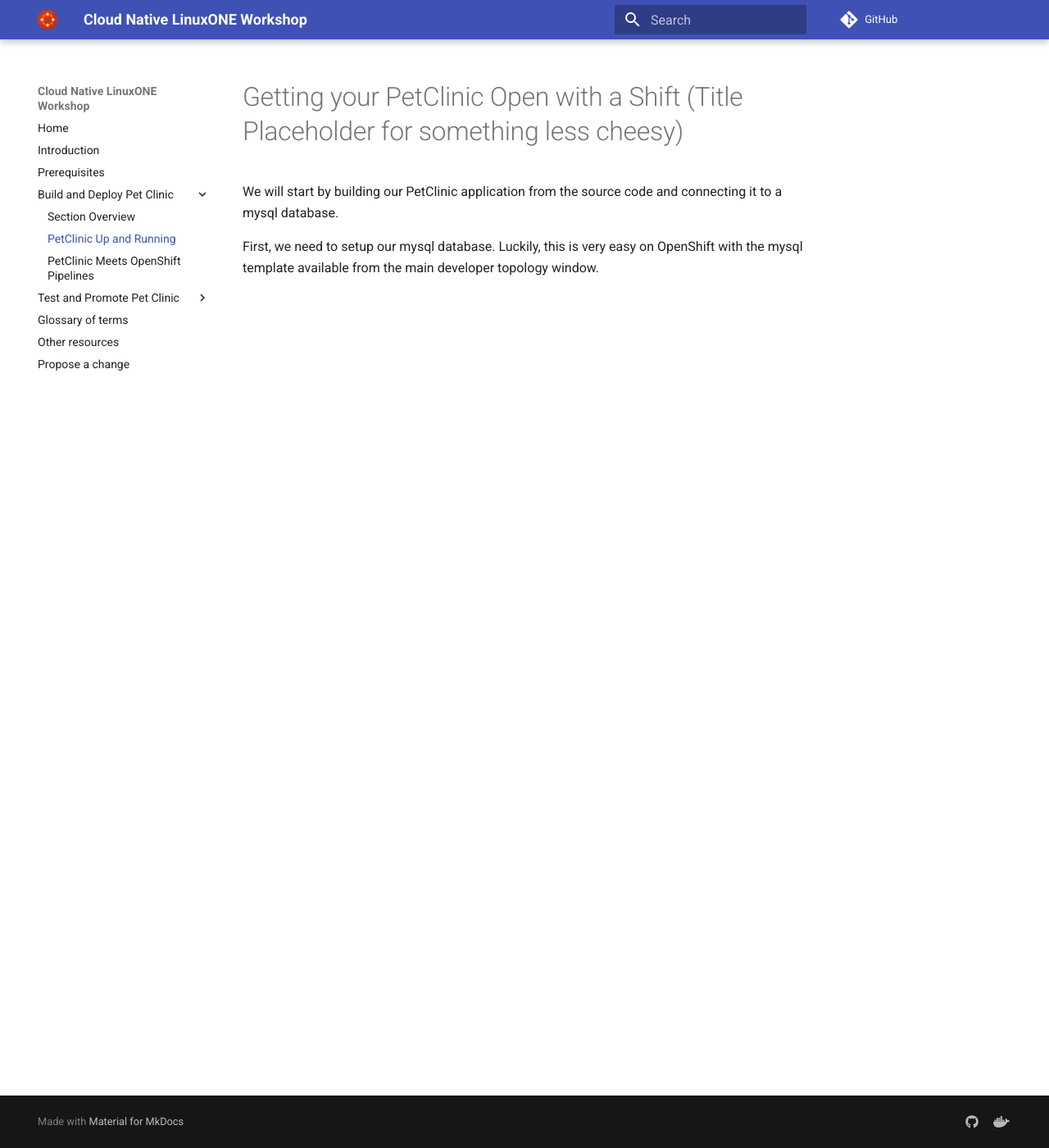
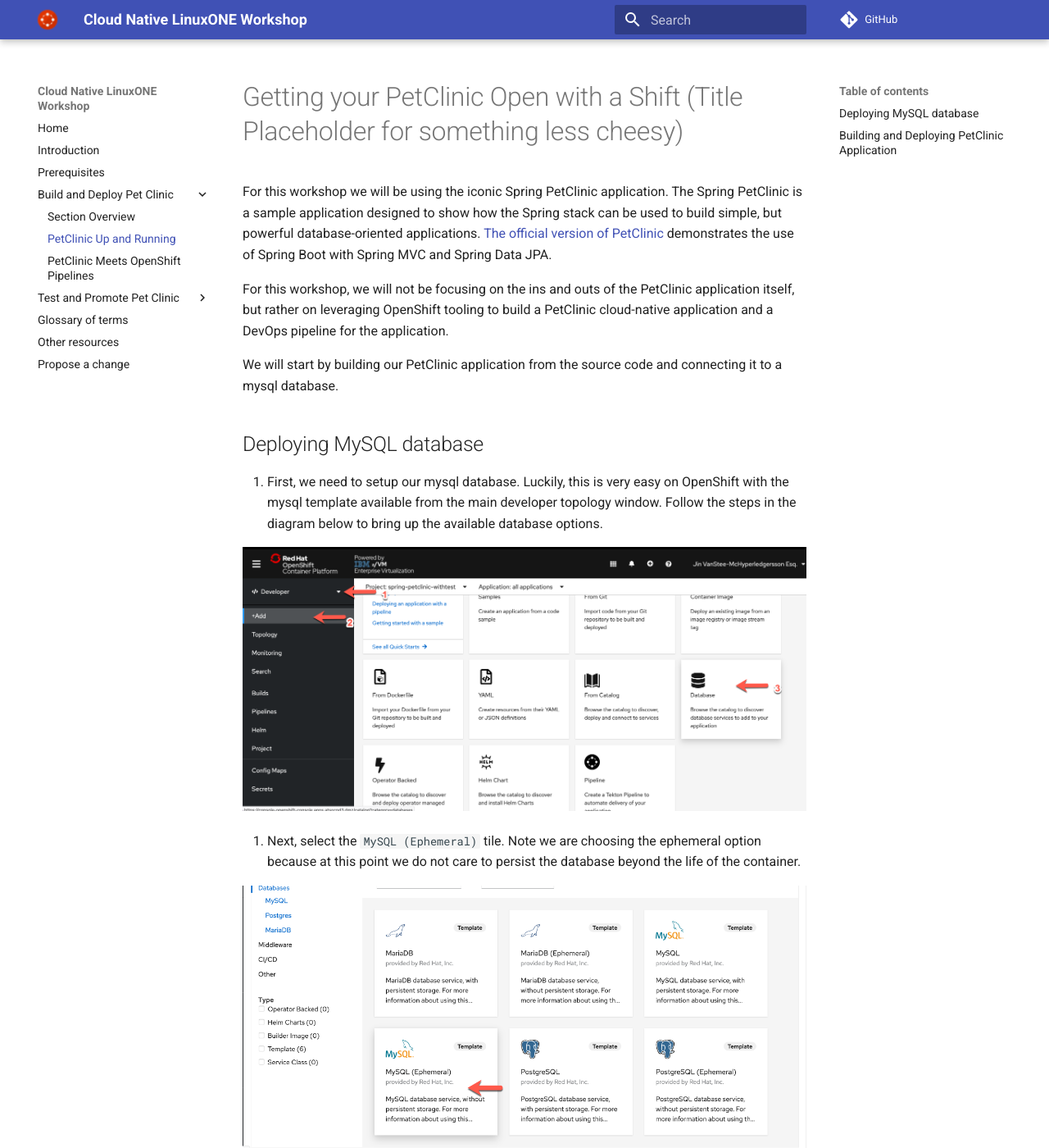
Before and after one commit to ibm-wsc/cloud-native-linuxone, an MkDocs documentation site: the page built from docs/build-and-deploy/upandrunning.md, in a window 1280 px wide and 1400 px high. Shown: the whole window at 82% size. Built offline with MkDocs 1.6.1 and Material for MkDocs 9.7.7, drawn with Linux system fonts in a browser that asks for light colours; comment, search, counter and statistics services are not loaded; some of the changed text lies outside the part shown.

Commit message:
updated upandrunning section

```diff
--- a/docs/build-and-deploy/upandrunning.md
+++ b/docs/build-and-deploy/upandrunning.md
@@ -1,5 +1,39 @@
 # Getting your PetClinic Open with a Shift (Title Placeholder for something less cheesy)
+
+For this workshop we will be using the iconic Spring PetClinic application. The Spring PetClinic is a sample application designed to show how the Spring stack can be used to build simple, but powerful database-oriented applications. [The official version of PetClinic](https://github.com/spring-projects/spring-petclinic) demonstrates the use of Spring Boot with Spring MVC and Spring Data JPA.
+
+For this workshop, we will not be focusing on the ins and outs of the PetClinic application itself, but rather on leveraging OpenShift tooling to build a PetClinic cloud-native application and a DevOps pipeline for the application.
 
 We will start by building our PetClinic application from the source code and connecting it to a mysql database.
 
-First, we need to setup our mysql database. Luckily, this is very easy on OpenShift with the mysql template available from the main developer topology window.
+## Deploying MySQL database
+
+1. First, we need to setup our mysql database. Luckily, this is very easy on OpenShift with the mysql template available from the main developer topology window. Follow the steps in the diagram below to bring up the available database options.
+
+![Add DB](upandrunningimages/devselectdatabase.png)
+
+2. Next, select the `MySQL (Ephemeral)` tile. Note we are choosing the ephemeral option because at this point we do not care to persist the database beyond the life of the container.
+
+![Select MySQL](upandrunningimages/selectmqephemeral.png)
+
+3. Click on instantiate template.
+
+![Select DB](upandrunningimages/instantiatetemplate.png)
+
+4. Fill the wizard with the parameters as shown in the image below:
+
+![DB parameters](upandrunningimages/mysqlparameters.png)
+
+Click the `Create` button.
+
+Again, we are using the **Ephemeral** implementation because this a short-lived demo and we do not need to retain the data.
+
+In a production system, you will most likely be using a permanent MySQL instance. This stores the data in a Persistent Volume (basically a virtual hard drive), meaning the MySQL pod can be destroyed and replaced with the data remaining intact.
+
+A minute or two later, in the `Topology` view of your OpenShift Console, you should see `mysql` in running state.
+
+![DB running](upandrunningimages/mysqlrunning.png)
+
+## Building and Deploying PetClinic Application
+
+There are multiple ways OpenShift enables cloud-native application developers to package up their applications and deploy them. For PetClinic, we will be building our application image from source, leveraging OpenShift's S2I (Source to Image) capability. This allows us to quickly test the building, packaging, and deployment of our application, and gives us the option to create a DevOps pipeline from this workflow. It's a good way to start to  understand how OpenShift Pipelines work.
```
Also changed, not shown: docs/build-and-deploy/upandrunningimages/MySQLSelection.png (added), docs/build-and-deploy/upandrunningimages/MySQLTemplateParameters.png (added), docs/build-and-deploy/upandrunningimages/devselectdatabase.png (added), docs/build-and-deploy/upandrunningimages/fromgit.png (added), docs/build-and-deploy/upandrunningimages/instantiatetemplate.png (added), docs/build-and-deploy/upandrunningimages/mqparameters.png (added), docs/build-and-deploy/upandrunningimages/mysqlparameters.png (added), docs/build-and-deploy/upandrunningimages/mysqlrunning.png (added), docs/build-and-deploy/upandrunningimages/selectmqephemeral.png (added).
